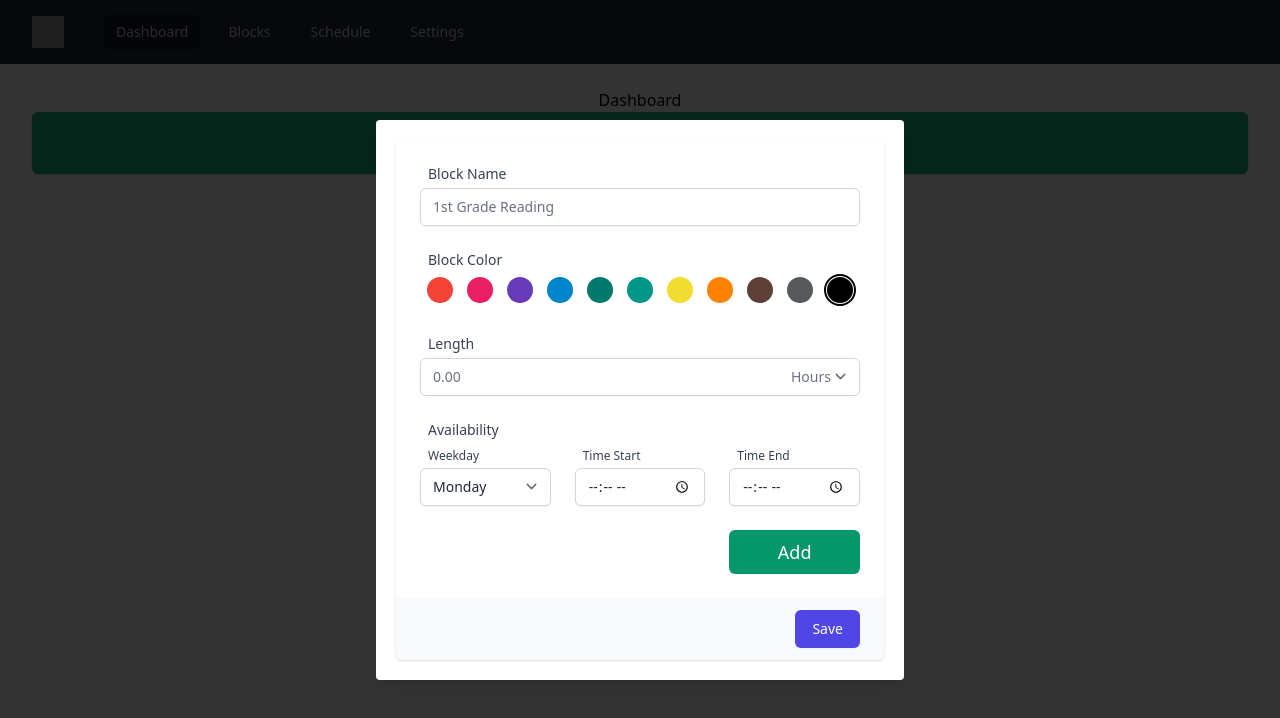
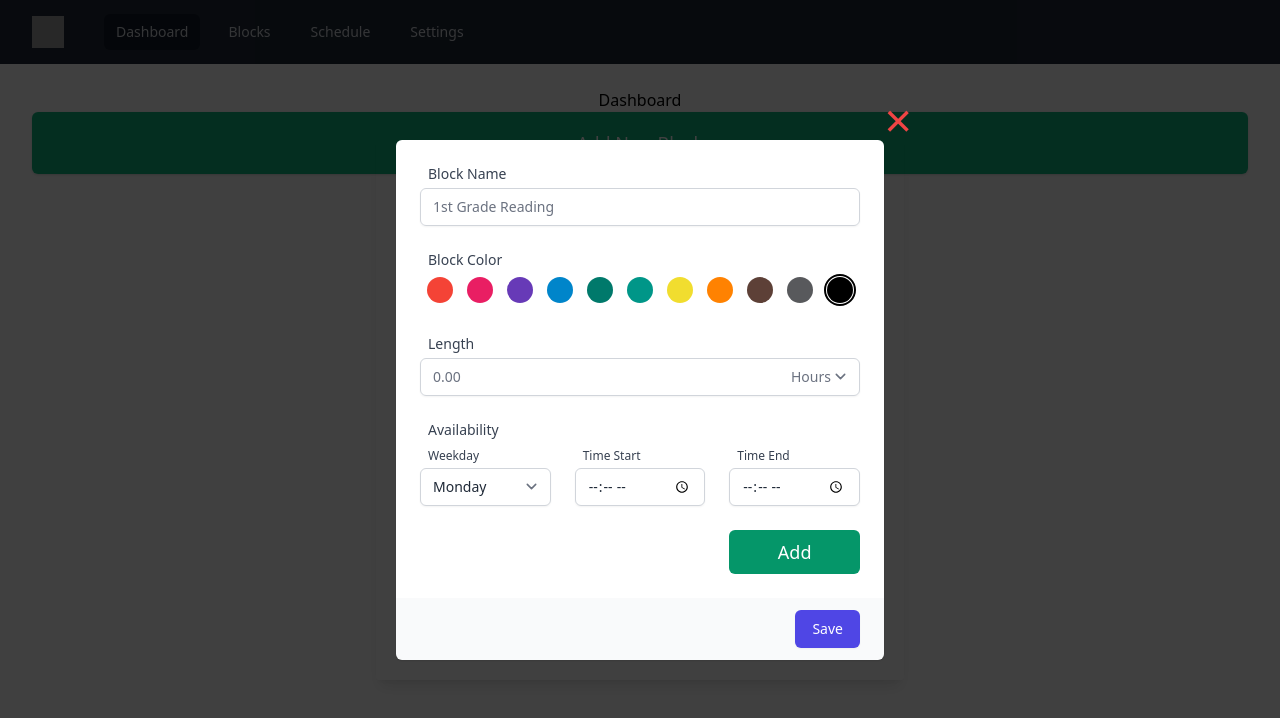
Before and after one commit to adunham95/scheduler, a React (Create React App) app: page / in a window 1280 px wide. Both pictures are taken after a click on the button "Add New Block". Shown: the top 718 px of the page. Built offline with nearby package versions, Linux system fonts and the light colour scheme; grey boxes are pictures that could not be loaded.

Commit message:
Updated modal

```diff
--- a/src/App.js
+++ b/src/App.js
@@ -12,6 +12,7 @@ import { Settings } from './views/Settings';
 import { Dashboard } from './views/Dashboard';
 import { Blocks } from './views/Blocks';
 import { NewBlock } from './views/NewBlock';
+import Modal from './components/Modal/Modal';
 
 function App() {
   return (
--- a/src/components/BlockForm/NewBlockButton.js
+++ b/src/components/BlockForm/NewBlockButton.js
@@ -1,17 +1,23 @@
 import React, { useContext } from 'react';
-import { ModalContext } from '../Modal/ModalContext';
+import Modal from '../Modal/Modal';
+import { useModal } from '../Modal/ModalContext';
 import { BlockForm } from './BlockForm';
 
 export const NewBlockButton = () => {
-  const { handleModal } = useContext(ModalContext);
+  const { setModalID } = useModal();
   return (
     <div className="rounded-md shadow">
       <button
         className="w-full flex items-center justify-center px-8 py-3 border border-transparent text-base font-medium rounded-md text-white bg-green-500 hover:bg-green-700 md:py-4 md:text-lg md:px-10"
-        onClick={() => handleModal(<BlockForm />)}
+        onClick={() => setModalID('newBlock')}
       >
         Add New Block
       </button>
+      <Modal
+        id="newBlock"
+      >
+        <BlockForm />
+      </Modal>
     </div>
   );
 };
--- a/src/components/Modal/Modal.js
+++ b/src/components/Modal/Modal.js
@@ -1,30 +1,35 @@
-import { useContext } from 'react';
-import { createPortal } from 'react-dom';
-// eslint-disable-next-line import/no-cycle
-import { ModalContext } from './ModalContext';
+import React from 'react';
+import ReactDOM from 'react-dom';
+import { useModal } from './ModalContext';
 
-const Modal = () => {
-  const { modalContent, handleModal, modal } = useContext(ModalContext);
-
-  if (modal) {
-    return createPortal(
+const Modal = ({ id, children }) => {
+  const { modalID, setModalID } = useModal();
+  return id === modalID ? ReactDOM.createPortal(
+    <>
       <div
-        className="fixed top-0 left-0 h-screen w-full flex items-center justify-center"
-        style={{ background: 'rgba(0,0,0,0.8)' }}
+        className="fixed top-0 left-0 h-screen w-full flex items-center justify-center bg-opacity-75 bg-black"
       >
-        <div className="bg-white relative p-5 shadow-lg rounded flex flex-col items-start text-lg text-gray-800">
-          {/* <button
-            className="absolute top-0 right-0 -mt-12 font-bold self-end rounded-full bg-red-200 mb-3 bg-white text-red-700 w-8 h-8"
-            onClick={() => handleModal()}
+        <div
+          className="relative p-5 shadow-lg rounded flex flex-col items-start text-lg text-gray-800"
+          aria-modal
+          aria-hidden
+          tabIndex={-1}
+          role="dialog"
+        >
+          <button
+            type="button"
+            className="absolute -right-2 -top-6 text-red-500 text-5xl hover:text-red-700"
+            data-dismiss="modal"
+            aria-label="Close"
+            onClick={() => setModalID('')}
           >
-            &times;
-          </button> */}
-          <p>{modalContent}</p>
+            <span aria-hidden="true">&times;</span>
+          </button>
+          {children}
         </div>
-      </div>,
-      document.querySelector('#modal-root'),
-    );
-  } return null;
+      </div>
+    </>, document.body,
+  ) : null;
 };
 
 export default Modal;
--- a/src/components/Modal/ModalContext.js
+++ b/src/components/Modal/ModalContext.js
@@ -1,18 +1,22 @@
-import { createContext } from 'react';
-// eslint-disable-next-line import/no-cycle
-import Modal from './Modal';
-import useModal from './useModal';
+import { createContext, useContext, useState } from 'react';
 
-const ModalContext = createContext([{}, () => {}]);
+const ModalContext = createContext(null);
 
 const ModalProvider = ({ children }) => {
-  const { modal, handleModal, modalContent } = useModal();
+  const [modalID, setModalID] = useState('');
   return (
-    <ModalContext.Provider value={{ modal, handleModal, modalContent }}>
-      <Modal />
+    <ModalContext.Provider value={{ modalID, setModalID }}>
       {children}
     </ModalContext.Provider>
   );
 };
+function useModal() {
+  const context = useContext(ModalContext);
+  if (context === undefined) {
+    throw new Error('useCount must be used within a CountProvider');
+  }
+  console.log(context);
+  return context;
+}
 
-export { ModalContext, ModalProvider };
+export { ModalProvider, useModal };
--- a/src/components/Modal/useModal.js
+++ /dev/null
@@ -1,15 +0,0 @@
-import { useState } from 'react';
-
-export default () => {
-  const [modal, setModal] = useState(false);
-  const [modalContent, setModalContent] = useState("I'm the Modal Content");
-
-  const handleModal = (content = false) => {
-    setModal(!modal);
-    if (content) {
-      setModalContent(content);
-    }
-  };
-
-  return { modal, handleModal, modalContent };
-};
```
Also changed, not shown: src/components/BlockForm/BlockForm.js (+3 -5 lines).
